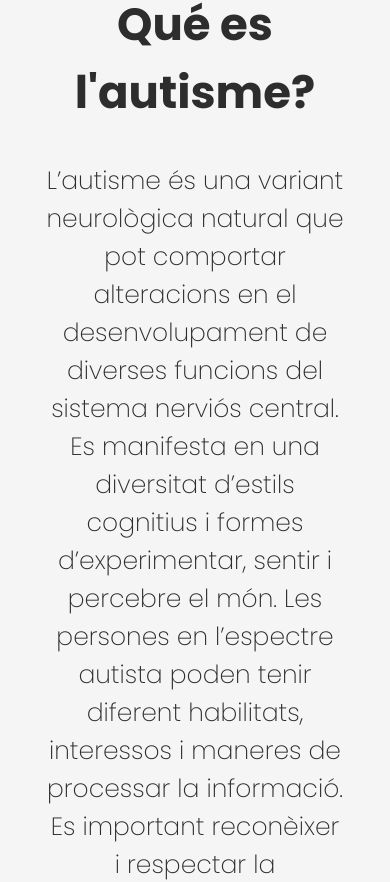
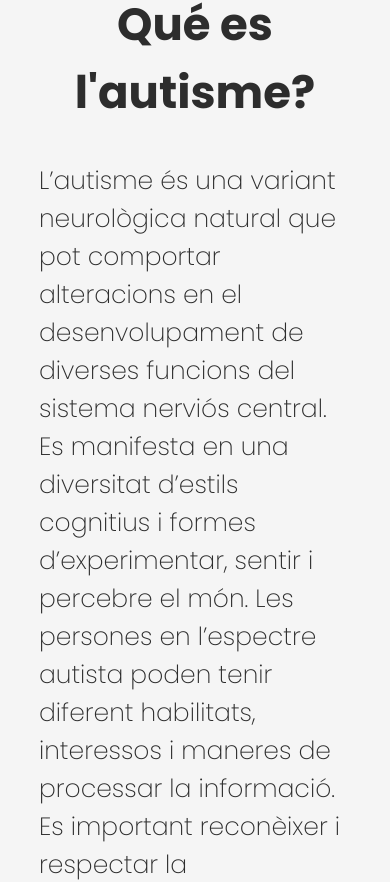
Before and after one commit to ozillo/femCami, a React (Vite) app: page /autisme/que-es-el-autisme in a window 390 px wide. Shown: the part 696-1578 px from the top of the page. Built offline with nearby package versions, Linux system fonts and the light colour scheme.

Commit message:
Responsive services

```diff
--- a/src/pages/Autismo.css
+++ b/src/pages/Autismo.css
@@ -41,18 +41,20 @@
     .div-page-main-description img{
         height:300px;
         width: 300px;
-        border-radius: 8px 8px 8px 8px;
+        border-radius: 8px;
     }
     .div-page-main-description h2{
+        width:80vw;
         font-size: 45px;
         text-align: center;
     }
 
 
     .div-page-main-description p{
+        width:80vw;
         font-size: 25px;
         font-weight:200;
-        text-align: center;
+
 
     }
 }
```
